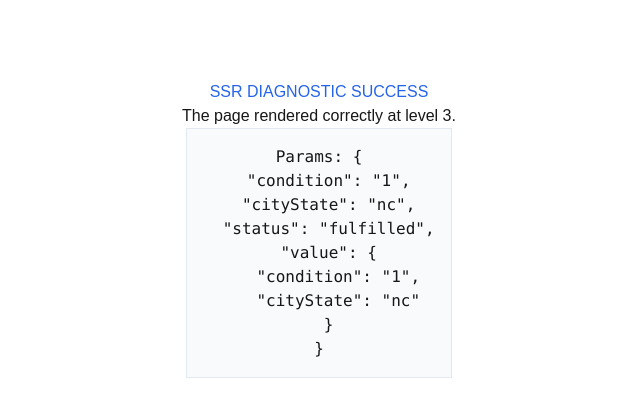
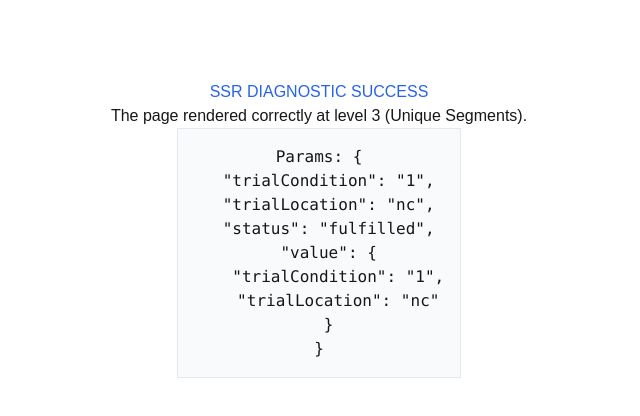
Before and after one commit to Emil1733/condition-healthy, a Next.js app: page /trials/1/nc in a window 1280 px wide. Shown: the top 416 px of the page, without its empty margins (321-961 px from the left). Built offline with nearby package versions, Linux system fonts and the light colour scheme.

Commit message:
debug(router): rename dynamic segments to trialCondition/trialLocation and restore metadataBase

```diff
--- a/app/layout.tsx
+++ b/app/layout.tsx
@@ -13,7 +13,7 @@ const inter = Inter({ subsets: ["latin"] });
 export const metadata: Metadata = {
   title: "ConditionHealthy.com | Clinical Trial Finder",
   description: "Find high-paying clinical research studies and advanced treatment options near you.",
-  // metadataBase: new URL(SITE_CONFIG.baseUrl),
+  metadataBase: new URL(SITE_CONFIG.baseUrl),
   alternates: {
     canonical: "/",
   },
--- a/app/trials/[condition]/[cityState]/page.tsx
+++ b/app/trials/[trialCondition]/[trialLocation]/page.tsx
@@ -2,16 +2,23 @@
 export const dynamic = 'force-dynamic';
 export const runtime = 'nodejs';
 
-export default async function Page(props: any) {
+interface PageProps {
+  params: {
+    trialCondition: string;
+    trialLocation: string;
+  };
+}
+
+export default async function Page(props: PageProps) {
   try {
     const params = props.params;
-    const condition = params?.condition || "unknown";
-    const cityState = params?.cityState || "unknown";
+    const condition = params?.trialCondition || "unknown";
+    const cityState = params?.trialLocation || "unknown";
 
     return (
       <div style={{ padding: '5rem', textAlign: 'center', fontFamily: 'sans-serif' }}>
         <h1 style={{ color: '#2563eb' }}>SSR DIAGNOSTIC SUCCESS</h1>
-        <p>The page rendered correctly at level 3.</p>
+        <p>The page rendered correctly at level 3 (Unique Segments).</p>
         <pre style={{ background: '#f8fafc', padding: '1rem', border: '1px solid #e2e8f0', display: 'inline-block' }}>
            Params: {JSON.stringify(params, null, 2)}
         </pre>
--- a/app/trials/[condition]/page.tsx
+++ b/app/trials/[trialCondition]/page.tsx
@@ -27,12 +27,12 @@ const getStateAbbr = (stateName: string) => {
 
 interface PageProps {
   params: {
-    condition: string;
+    trialCondition: string;
   };
 }
 
 export async function generateMetadata(props: PageProps) {
-  const { condition } = props.params;
+  const { trialCondition: condition } = props.params;
   const formattedCondition = condition.charAt(0).toUpperCase() + condition.slice(1);
 
   return {
@@ -45,7 +45,7 @@ export async function generateMetadata(props: PageProps) {
 }
 
 export default async function ConditionHubPage(props: PageProps) {
-  const { condition } = props.params;
+  const { trialCondition: condition } = props.params;
   const formattedCondition = condition.charAt(0).toUpperCase() + condition.slice(1);
 
   // 1. Fetch cities that have trials for this condition
```
